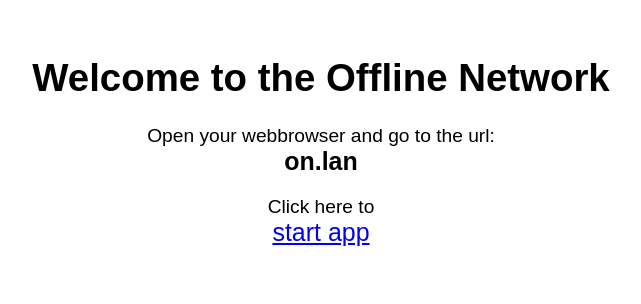
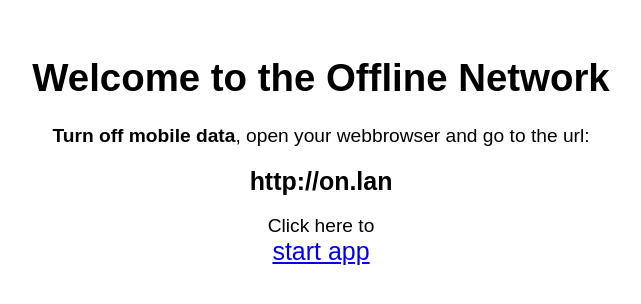
Before and after one commit to lutzer/offlineNetwork, a plain HTML site: page www/start/index.html in a window 1280 px wide. Shown: the whole page, without its empty margins (319-960 px from the left). Drawn offline with Linux system fonts and the light colour scheme; files that its build step writes are made by us from their sources.

Commit message:
changed questions on lb

```diff
--- a/www/start/index.html
+++ b/www/start/index.html
@@ -8,7 +8,8 @@
 	<body role='document'>
 		<div style="text-align: center; padding: 30px; font-size: 120%">
 			<h1>Welcome to the Offline Network</h1>
-			<p>Open your webbrowser and go to the url: </br> <b style="font-size: 130%">on.lan</b></p>
+			<p><b>Turn off mobile data</b>, open your webbrowser and go to the url: </p>
+			<p><b style="font-size: 130%">http://on.lan</b></p>
 			<p>
 				Click here to </br>
 				<a style="font-size: 130%" href="http://on.lan/app">start app</a>
```
